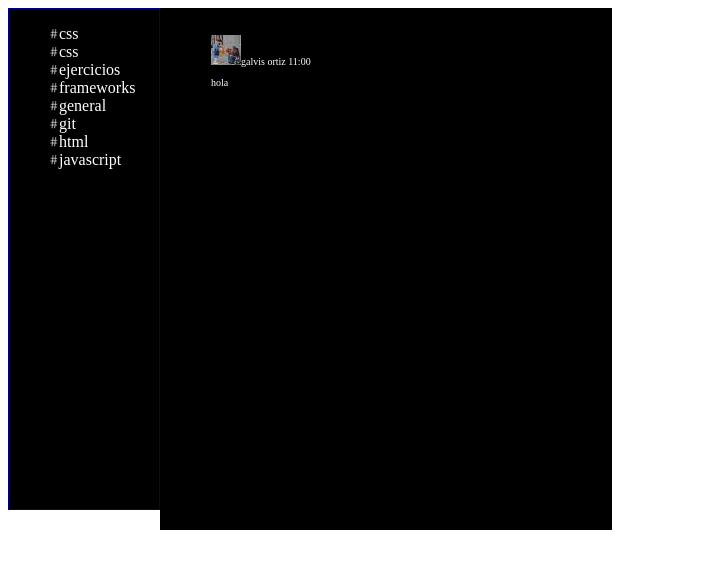
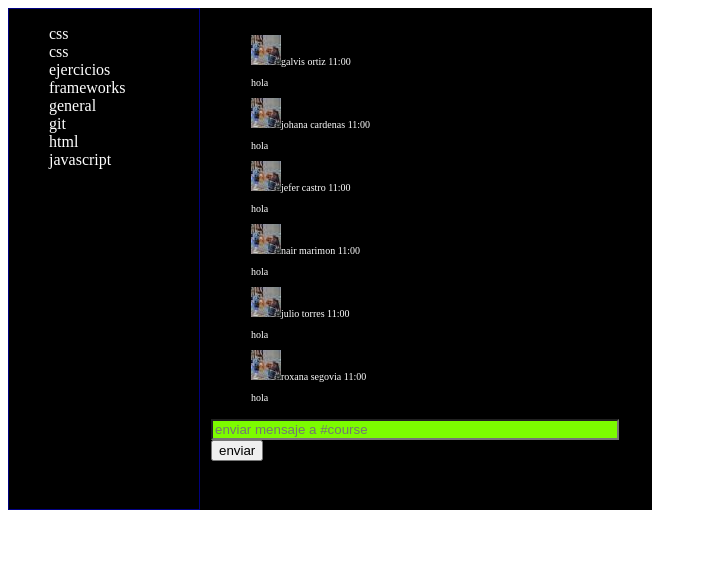
Before and after one commit to galvisortiz/proyecto-makeitreal, a plain HTML site: page index.html in a window 1280 px wide. Shown: the whole page, without its empty margins (0-707 px from the left). Drawn offline with Linux system fonts and the light colour scheme.

Commit message:
se borran las imagenes numeral

```diff
--- a/index.html
+++ b/index.html
@@ -8,30 +8,41 @@
 </head>
 <body>
     <div class=canales id="div1">
-       <ul >
-           <li><img src="img/numeral.jpg" class="tamaño">css</li>
-           <li><img src="img/numeral.jpg" class="tamaño">css</li>
-           <li><img src="img/numeral.jpg" class="tamaño">ejercicios</li>
-           <li><img src="img/numeral.jpg" class="tamaño">frameworks</li>
-           <li><img src="img/numeral.jpg" class="tamaño">general</li>
-           <li><img src="img/numeral.jpg" class="tamaño">git</li>
-           <li><img src="img/numeral.jpg" class="tamaño">html</li>
-           <li><img src="img/numeral.jpg" class="tamaño">javascript</li>
+       <ul class="imagen" id="img" >
+           <li >css</li>
+           <li>css</li>
+           <li>ejercicios</li>
+           <li>frameworks</li>
+           <li>general</li>
+           <li>git</li>
+           <li>html</li>
+           <li>javascript</li>
        </ul>
     </div>
     <div>
     <div id="chatbox">
-        <ul>
+        <ul >
             <li >
                 <span class="salto" ><img src="img/pers.jpg"  ><span>galvis ortiz </span>11:00 <p>hola</p></span>
+
+                <span class="salto" ><img src="img/pers.jpg"  ><span>johana cardenas </span>11:00 <p>hola</p></span>
+
+                <span class="salto" ><img src="img/pers.jpg"  ><span>jefer castro </span>11:00 <p>hola</p></span>
+
+                <span class="salto" ><img src="img/pers.jpg"  ><span>nair marimon </span>11:00 <p>hola</p></span>
+
+                <span class="salto" ><img src="img/pers.jpg"  ><span>julio torres </span>11:00 <p>hola</p></span>
+
+                <span class="salto" ><img src="img/pers.jpg"  ><span>roxana segovia </span>11:00 <p>hola</p></span>
+
             </li>
         </ul>
-        <!--
+
             <form>
             <input id="input" type="text" placeholder="enviar mensaje a #course" name="text">
             <button type="submit">enviar</button>
          </form>
-        -->
+
     </div>
 
 
--- a/styles.css
+++ b/styles.css
@@ -2,7 +2,7 @@
    background-color:black;
    color: white;
     height: 500px;
-    width: 150px;
+    width: 190px;
 
 }
 .salto{
@@ -21,9 +21,6 @@
     background-size: #757477;
     /*position:absolute; top:0; left:0;*/
     }
-    li{
-        background-image: none;
-    }
    #input{
        width: 400px;
        margin: auto;
@@ -37,16 +34,23 @@
         padding:10px;
         background-color: black;
         color: white;
-        height:500px;
+        height:480px;
         width:430px;
         border:1px solid black;
         overflow:auto; }
 
-       .tamaño{
-            width: 10px;
-            width:10px;
+       #img{
+        width: 10px;
+        width:10px;
 
         }
         li{list-style-type: none;
 
         }
+        /*
+       .imagen{
+        width: 10px;
+        width:10px;
+        list-style-image: url("img/numeral.jpg");
+        list-style-position: inherit;
+       } */
```
